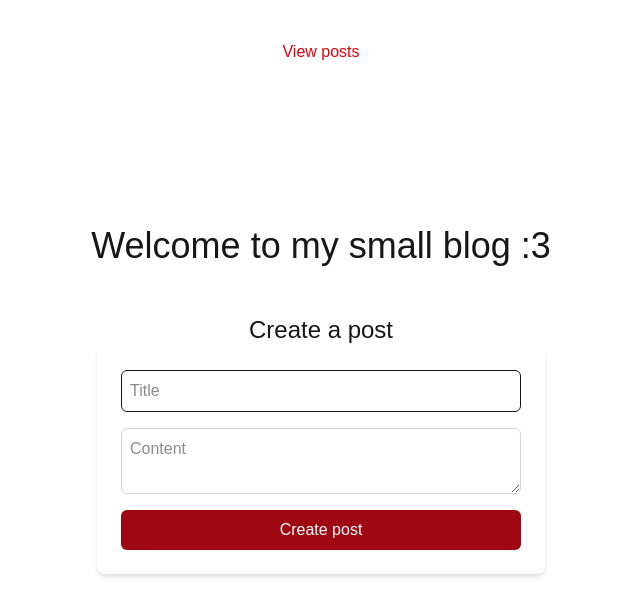
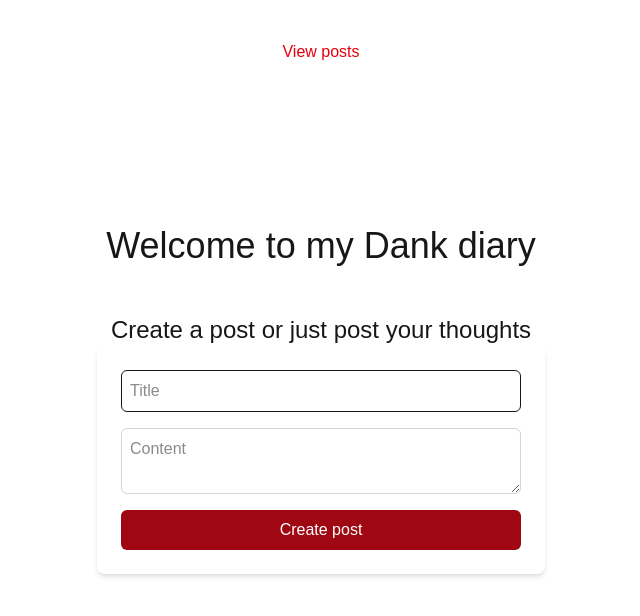
Before and after one commit to vermenea/DankDiary, a Next.js app: page / in a window 1280 px wide. Shown: the top 616 px of the page, without its empty margins (319-959 px from the left). Built offline with nearby package versions, Linux system fonts and the light colour scheme.

Commit message:
update metadata and homepage text; include navigation links in posts; & just refresh

```diff
--- a/app/layout.tsx
+++ b/app/layout.tsx
@@ -13,8 +13,8 @@ const geistMono = Geist_Mono({
 });
 
 export const metadata: Metadata = {
-  title: "Small Blog",
-  description: "A small blog",
+  title: "Dank diary",
+  description: "Drop here your dankest thoughts",
 };
 
 export default function RootLayout({
--- a/app/page.tsx
+++ b/app/page.tsx
@@ -10,9 +10,9 @@ export default function Home() {
       >
         View posts
       </Link>
-      <h1 className='text-4xl'>Welcome to my small blog :3</h1>
+      <h1 className='text-4xl'>Welcome to my Dank diary</h1>
 
-      <h2 className='text-2xl mt-12'>Create a post</h2>
+      <h2 className='text-2xl mt-12'>Create a post or just post your thoughts</h2>
       <form
         className='flex flex-col items-center justify-center w-full max-w-md  p-6 rounded-lg shadow-md'
         action={createPost}
@@ -30,7 +30,7 @@ export default function Home() {
         />
         <button
           type='submit'
-          className='w-full p-2 bg-red-800 text-white rounded-md hover:bg-red-900 focus:outline-none focus:ring-2 focus:ring-red-600'
+          className='w-full p-2 bg-red-800 text-white rounded-md hover:bg-red-900 focus:outline-none focus:ring-2 focus:ring-red-600 cursor-pointer'
         >
           Create post
         </button>
--- a/app/posts/[slug]/page.tsx
+++ b/app/posts/[slug]/page.tsx
@@ -1,6 +1,11 @@
-import prisma from "@/lib/db";
+import prisma from '@/lib/db';
+import Link from 'next/link';
 
-export default async function PostsSingularPage({ params }: { params: Promise<{ slug: string }> }) {
+export default async function PostsSingularPage({
+  params,
+}: {
+  params: Promise<{ slug: string }>;
+}) {
   const { slug } = await params;
 
   const post = await prisma.post.findUnique({
@@ -12,7 +17,13 @@ export default async function PostsSingularPage({ params }: { params: Promise<{
   }
 
   return (
-    <main className="flex flex-col items-center justify-center min-h-screen py-2">
+    <main className='flex flex-col items-center justify-center min-h-screen py-2'>
+      <Link
+        href='/'
+        className='absolute top-10 text-red-600 hover:text-red-800'
+      >
+        Go back home
+      </Link>
       <h1>{post.title}</h1>
       <p>{post.content}</p>
     </main>
--- a/app/posts/page.tsx
+++ b/app/posts/page.tsx
@@ -1,4 +1,6 @@
 import prisma from '@/lib/db';
+import Link from 'next/link';
+
 import PostsList from './PostsList';
 
 export default async function PostsPage() {
@@ -6,6 +8,12 @@ export default async function PostsPage() {
 
   return (
     <main className='flex flex-col items-center justify-center min-h-screen py-2'>
+      <Link
+        href='/'
+        className='absolute top-10 text-red-600 hover:text-red-800'
+      >
+        Go back home
+      </Link>
       <h1 className='text-4xl font-bold mb-8'>Posts</h1>
       <PostsList initialPosts={posts} />
     </main>
```
Also changed, not shown: 2 other files (tests, documents, lock files or other folders).
